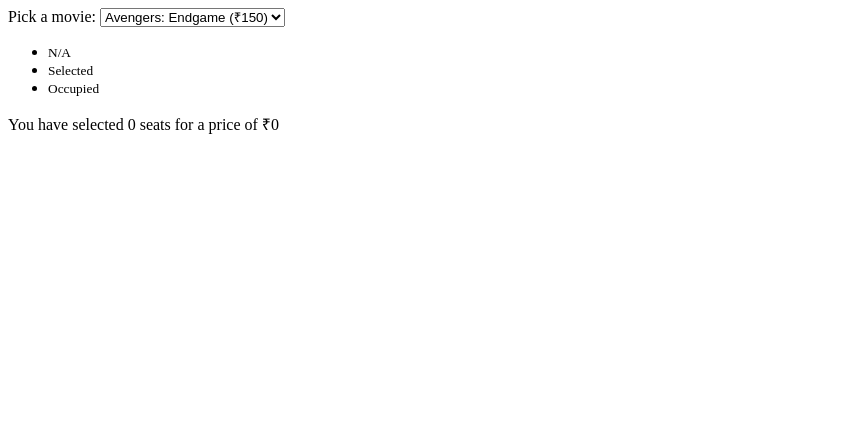
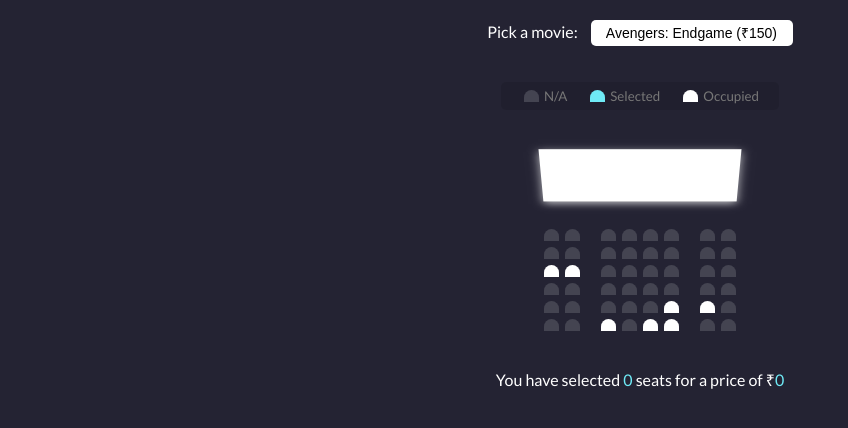
Before and after one commit to manalikekre/movie-seat-booking, a plain HTML site: page index.html in a window 1280 px wide. Shown: the whole page, without its empty margins (0-848 px from the left). Drawn offline with Linux system fonts and the light colour scheme.

Commit message:
added added styles

```diff
--- a/index.html
+++ b/index.html
@@ -30,7 +30,7 @@
 				<small>Occupied</small>
 			</li>
 		</ul>
-		<div class="conntainer">
+		<div class="container">
 			<div class="screen"></div>
 			<div class="row">
 				<div class="seat"></div>
@@ -94,7 +94,7 @@
 			</div>
 		</div>
 		<p class="text">
-			You have selected <spand id="count">0</spand> seats for a price of ₹<span
+			You have selected <span id="count">0</span> seats for a price of ₹<span
 				id="total"
 				>0</span
 			>
--- a/style.css
+++ b/style.css
@@ -0,0 +1,105 @@
+@import url('https://fonts.googleapis.com/css2?family=Lato&display=swap');
+
+* {
+	box-sizing: border-box;
+}
+
+body {
+	background-color: #242333;
+	display: flex;
+	flex-direction: column;
+	color: #fff;
+	align-items: center;
+	justify-content: center;
+	height: '100vh';
+	font-family: 'Lato', sans-serif;
+	margin: 0;
+}
+
+.movie-container {
+	margin: 20px 0;
+}
+.movie-container select {
+	background-color: #fff;
+	border: 0;
+	border-radius: 5px;
+	font-size: 14px;
+	margin-left: 10px;
+	padding: 5px 15px 5px 15px;
+	-moz-appearance: none;
+	-webkit-appearance: none;
+	appearance: none;
+}
+
+.container {
+	perspective: 1000px;
+	margin-bottom: 30px;
+}
+
+.seat {
+	background-color: #444451;
+	height: 12px;
+	width: 15px;
+	margin: 3px;
+	border-top-left-radius: 10px;
+	border-top-right-radius: 10px;
+}
+
+.row {
+	display: flex;
+}
+.seat.selected {
+	background-color: #6feaf6;
+}
+.seat.occupied {
+	background-color: #fff;
+}
+.seat:nth-of-type(2) {
+	margin-right: 18px;
+}
+.seat:nth-last-of-type(2) {
+	margin-left: 18px;
+}
+.seat:not(.occupied):hover {
+	cursor: pointer;
+	transform: scale(1.2);
+}
+.showcase .seat:not(.occupied):hover {
+	cursor: default;
+	transform: scale(1);
+}
+
+.showcase {
+	background: rgba(0, 0, 0, 0.1);
+	padding: 5px 10px;
+	border-radius: 5px;
+	color: #777;
+	list-style-type: none;
+	display: flex;
+	justify-content: space-between;
+}
+.showcase li {
+	display: flex;
+	align-items: center;
+	justify-content: center;
+	margin: 0 10px;
+}
+
+.showcase li small {
+	margin-left: 2px;
+}
+
+.screen {
+	background-color: #ffff;
+	height: 70px;
+	width: 100%;
+	margin: 15px 0;
+	transform: rotateX(-45deg);
+	box-shadow: 0 3px 10px rgba(255, 255, 255, 0.7);
+}
+p.text {
+	margin: 5px 0;
+}
+p.text span {
+	color: #6feaf6;
+}
```
